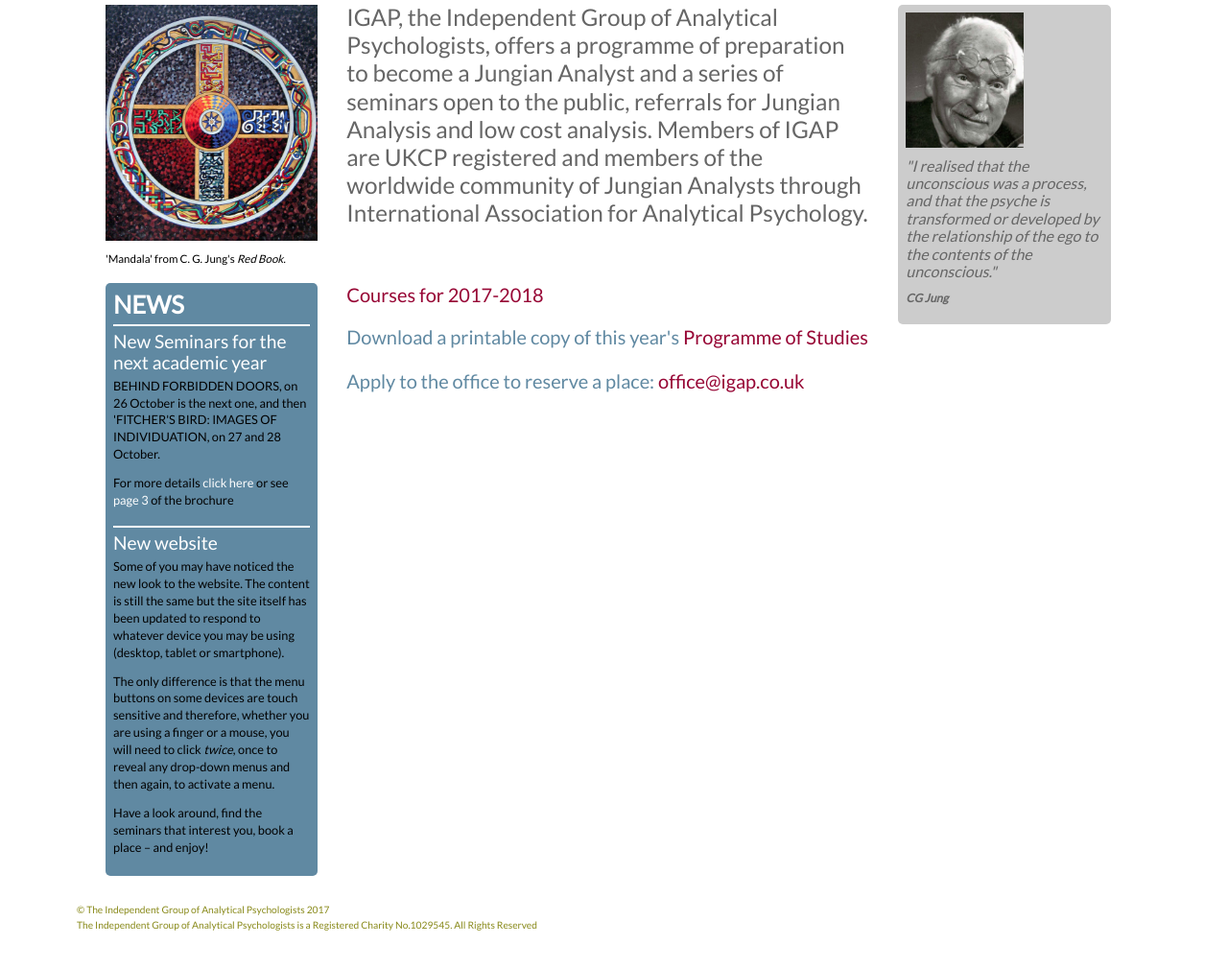
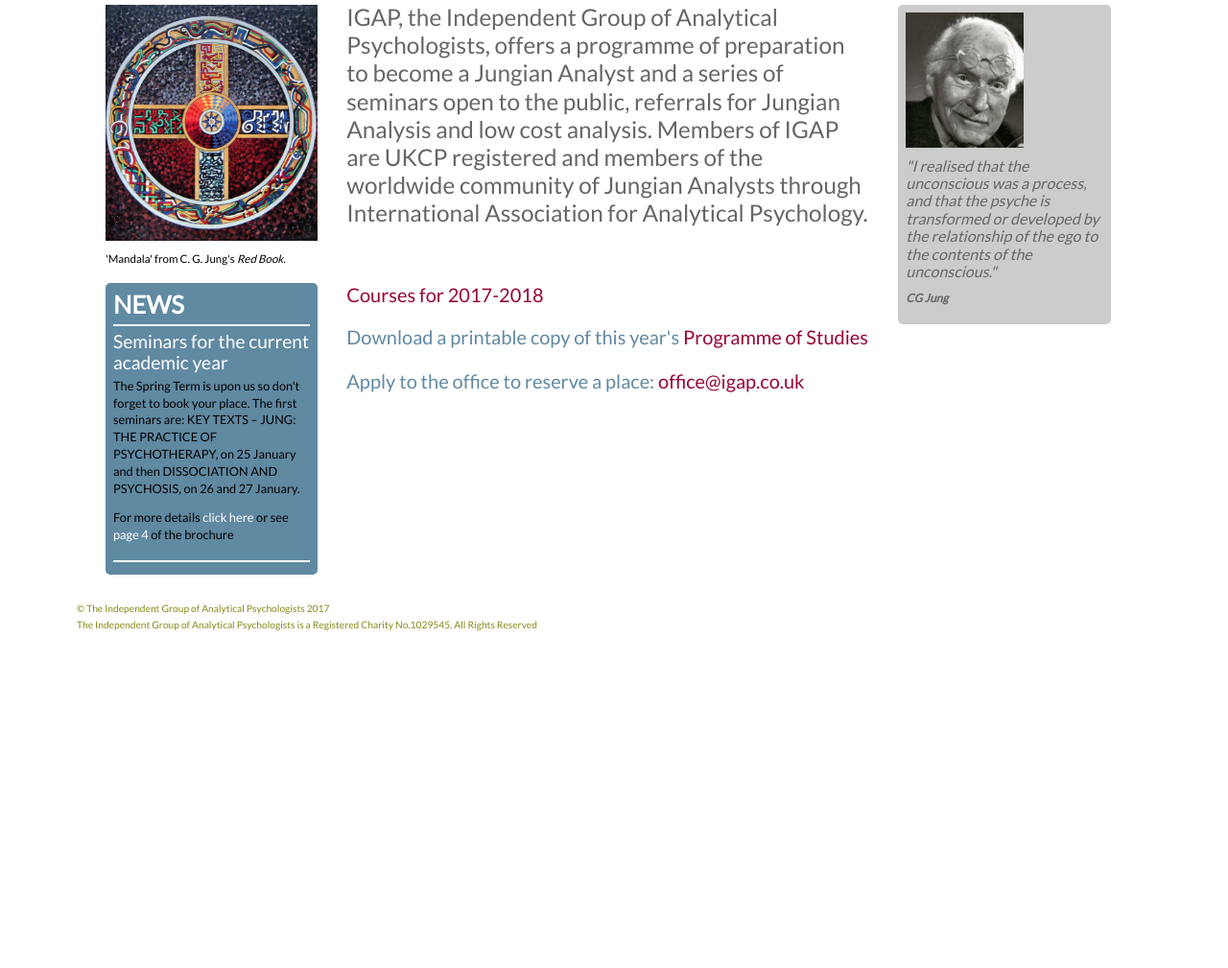
Before and after one commit to CHKass/IGAPgit, a website: page app/index.html in a window 1280 px wide. Shown: the part 247-1256 px from the top of the page at 96% size. Drawn offline with Linux system fonts and the light colour scheme.

Commit message:
Amends to Home and Find pages

```diff
--- a/app/index.html
+++ b/app/index.html
@@ -90,15 +90,12 @@
 
 				    <div class="col-greyblue">
                		<h1>NEWS</h1>
-						<h2>New Seminars for the next academic year</h2>
-							<p>BEHIND FORBIDDEN DOORS, on 26 October is the next one, and then 'FITCHER'S BIRD: IMAGES OF INDIVIDUATION, on 27 and 28 October.</p>
+						<h2>Seminars for the current academic year</h2>
+							<p>The Spring Term is upon us so don't forget to book your place. The first seminars are: KEY TEXTS – JUNG: THE PRACTICE OF PSYCHOTHERAPY, on 25 January and then DISSOCIATION AND PSYCHOSIS, on 26 and 27 January.</p>
 
-							<p>For more details <a href="autumn.html">click here</a> or see <a href="Programme17-18.pdf">page 3</a> of the brochure</p>
+							<p>For more details <a href="spring.html">click here</a> or see <a href="Programme17-18.pdf">page 4</a> of the brochure</p>
                     <h1></h1>
-                        <h2>New website</h2>
-                            <p>Some of you may have noticed the new look to the website. The content is still the same but the site itself has been updated to respond to whatever device you may be using (desktop, tablet or smartphone).</p>
-                            <p>The only difference is that the menu buttons on some devices are touch sensitive and therefore, whether you are using a finger or a mouse, you will need to click <em>twice</em>, once to reveal any drop-down menus and then again, to activate a menu.</p>
-                            <p>Have a look around, find the seminars that interest you, book a place – and enjoy!</p>
+
                     </div>
                 </div>
 
```
Also changed, not shown: app/find.html (+5 -3 lines).
